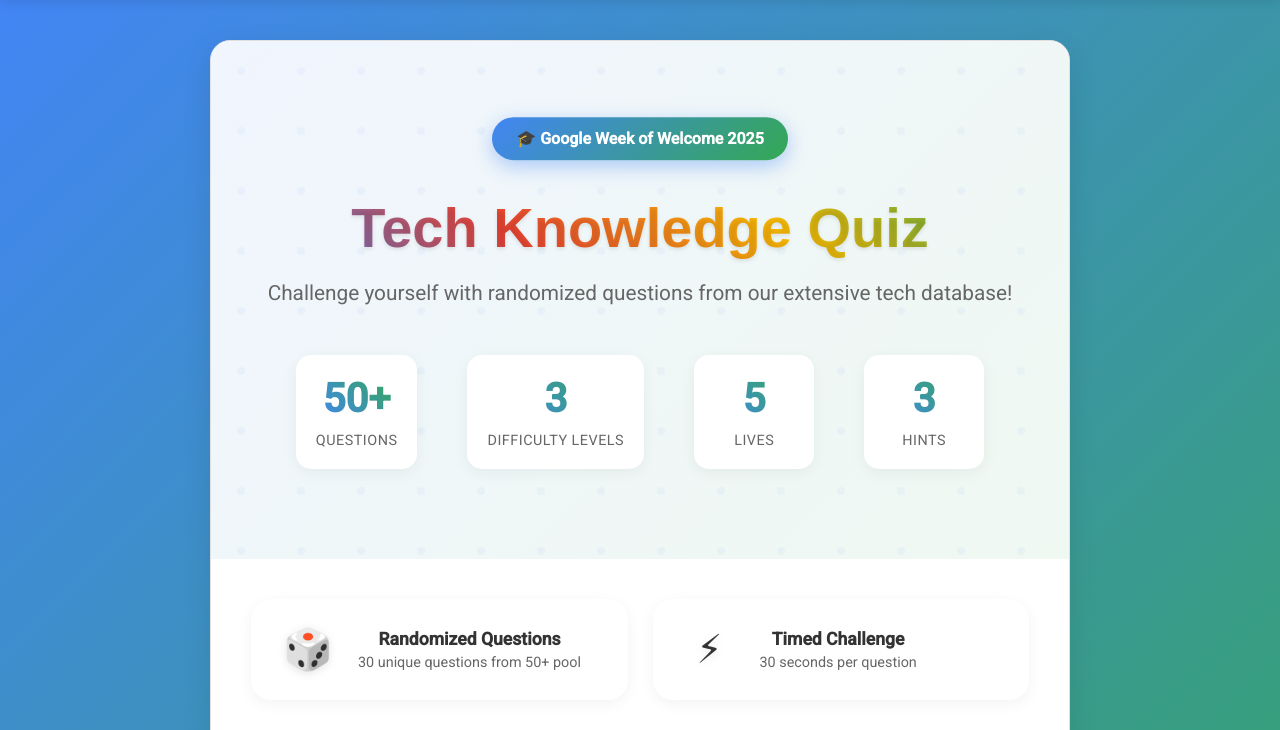
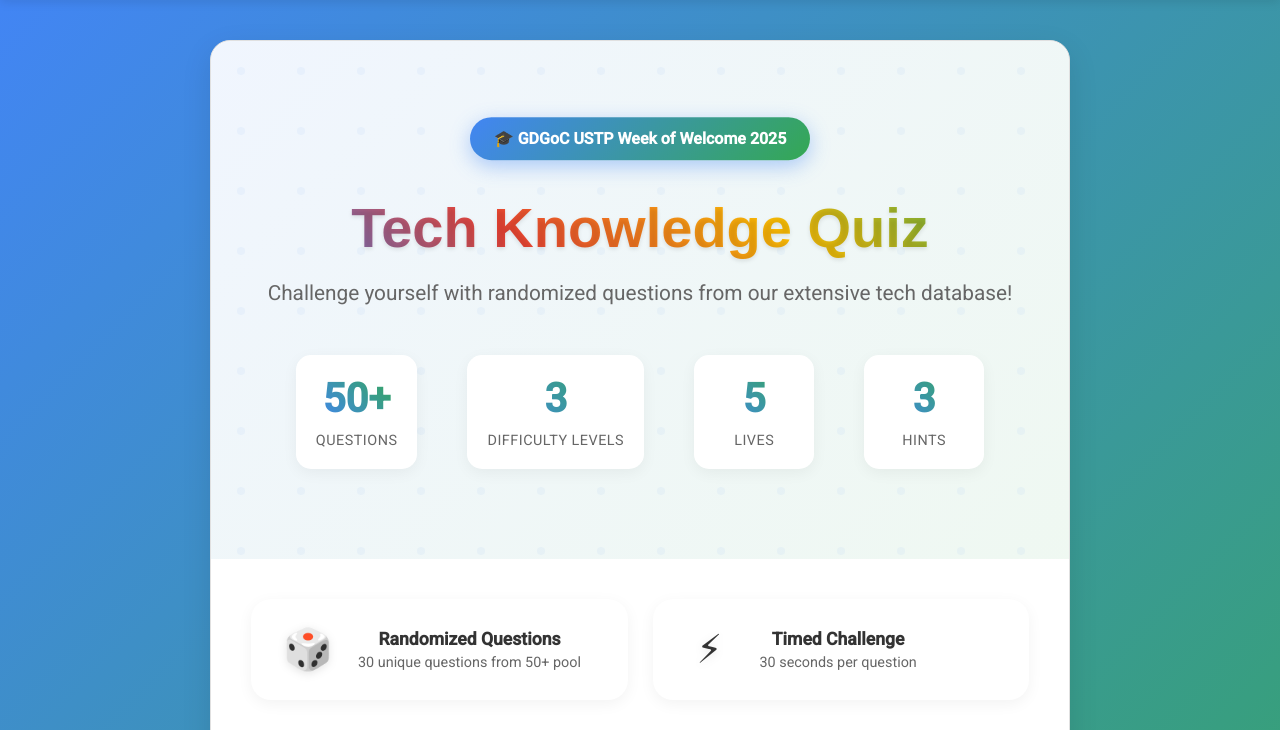
Before and after one commit to riezane/Week-Of-Welcome-2025-Web-Quiz, a plain HTML site: page index.html in a window 1280 px wide. Shown: the part 70-800 px from the top of the page. Drawn offline with Linux system fonts and the light colour scheme; a web font is replaced by a local one.

Commit message:
update title card

```diff
--- a/index.html
+++ b/index.html
@@ -54,7 +54,7 @@
     <div class="welcome-content">
         <div class="hero-section">
             <div class="hero-badge">
-                <span class="badge-text">🎓 Google Week of Welcome 2025</span>
+                <span class="badge-text">🎓 GDGoC USTP Week of Welcome 2025</span>
             </div>
             <h1 class="hero-title">Tech Knowledge Quiz</h1>
             <p class="hero-subtitle">Challenge yourself with randomized questions from our extensive tech database!</p>
```
